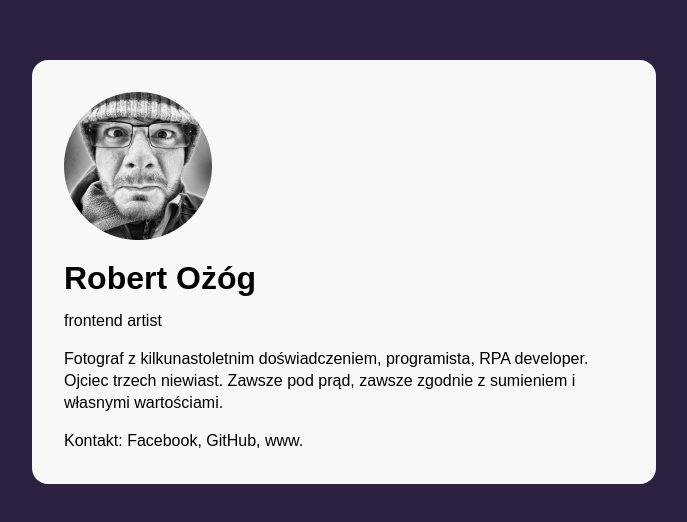
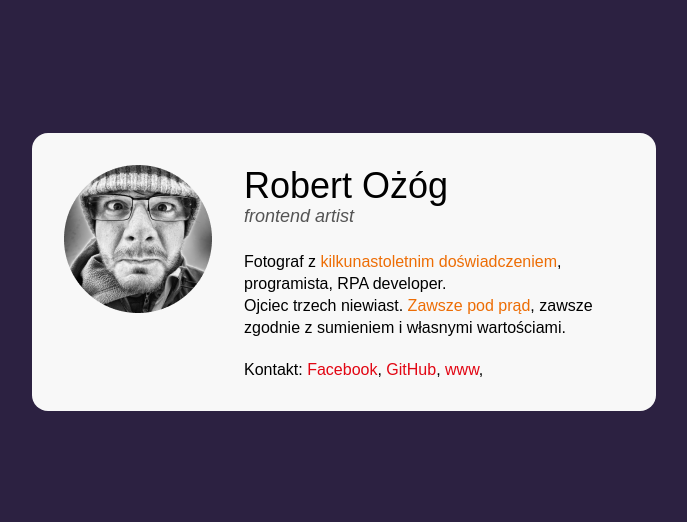
Before and after one commit to ROzog/business-card, a plain HTML site: page index.htm in a window 1280 px wide. Shown: the part 128-650 px from the top of the page, without its empty margins (296-983 px from the left). Drawn offline with Linux system fonts and the light colour scheme.

Commit message:
picture - flexbox adjustments

```diff
--- a/index.htm
+++ b/index.htm
@@ -10,21 +10,29 @@
   <body>
     <main class="main">
       <section class="card">
-        <img class="card_picture" src="avatar.png" alt="men with glases and hat" />
-
+        <img class="card__picture" src="avatar.png" alt="men with glases and hat" />
+        <div>
           <header class="card__header">
             <h1 class="card__header__name">Robert Ożóg</h1>
             <p class="card__header__position">frontend artist</p>
           </header>
           <article class="card__article">
             <p class="card__article__description">
-            Fotograf z kilkunastoletnim doświadczeniem, programista, RPA developer. Ojciec trzech niewiast. Zawsze pod
-            prąd, zawsze zgodnie z sumieniem i własnymi wartościami.
+              Fotograf z <span class="special">kilkunastoletnim doświadczeniem</span>, programista, RPA developer.
+              <br />
+              Ojciec trzech niewiast. <span class="special"> Zawsze pod prąd</span>, zawsze zgodnie z sumieniem i
+              własnymi wartościami.
             </p>
           </article>
           <footer class="card__article__footer">
-          Kontakt: Facebook, GitHub, www.
+            Kontakt: <a class="card__link" href="#">Facebook</a>,<a class="card__link" href="#"> GitHub</a>,<a
+              class="card__link"
+              href="#"
+            >
+              www</a
+            >,
           </footer>
+        </div>
       </section>
     </main>
   </body>
--- a/styles/style.css
+++ b/styles/style.css
@@ -22,8 +22,57 @@ body {
   width: 624px;
   padding: 32px;
   font-family: Arial;
+}
+.card {
+  display: flex;
+  align-items: flex-start;
+}
+
+.card__picture {
+  margin-right: 32px;
+}
+
+.card__header {
+  margin-bottom: 24px;
+}
+
+.card__header__name {
+  margin: 0;
+  font-style: normal;
+  font-weight: normal;
+  font-size: 36px;
+  line-height: 41px;
+}
+
+.card__header__position {
+  margin: 0;
+  font-style: italic;
+  font-weight: normal;
+  font-size: 18px;
+  line-height: 21px;
+  color: #545454;
+}
+
+.card__article__description {
+  margin: 0;
+}
+
+.card__article {
+  font-family: Arial;
   font-style: normal;
   font-weight: normal;
   font-size: 16px;
   line-height: 22px;
 }
+
+.card__article__description {
+  margin-bottom: 22px;
+}
+
+.card__link {
+  color: #e20613;
+  text-decoration: none;
+}
+.special {
+  color: #ed6d05;
+}
```
Lines whose indentation alone changed are shown as unchanged.
